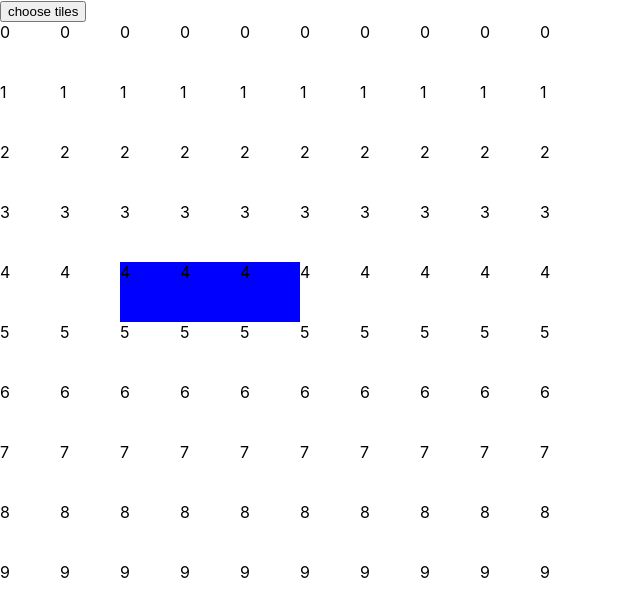
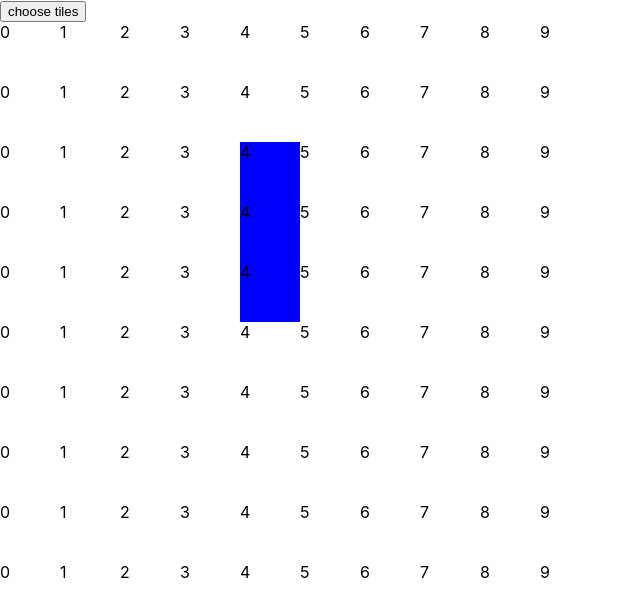
Before and after one commit to HuxleyIsMe/game-of-life, a React (Create React App) app: page / in a window 1280 px wide. Shown: the top 616 px of the page, without its empty margins (0-640 px from the left). Built offline with nearby package versions, Linux system fonts and the light colour scheme.

Commit message:
fix; i was using flex on the grid causing the x and y to be different to how i had expected

```diff
--- a/src/App.css
+++ b/src/App.css
@@ -1,8 +1,11 @@
 .TileGrid {
-  display: flex;
   width: 600px;
   height: 600px;
   background: pink;
+}
+
+.row {
+  display: flex;
   justify-content: space-between;
 }
 
--- a/src/App.js
+++ b/src/App.js
@@ -62,6 +62,9 @@ function App() {
     { x: 3, y: 3 },
     { x: 4, y: 3 },
     { x: 5, y: 3 },
+    // { x: 5, y: 0 },
+    // { x: 5, y: 8 },
+    // { x: 5, y: 9 },
   ]);
 
   const isAlive = (coords) => !!tileMatrix[coords.y][coords.x];
```
